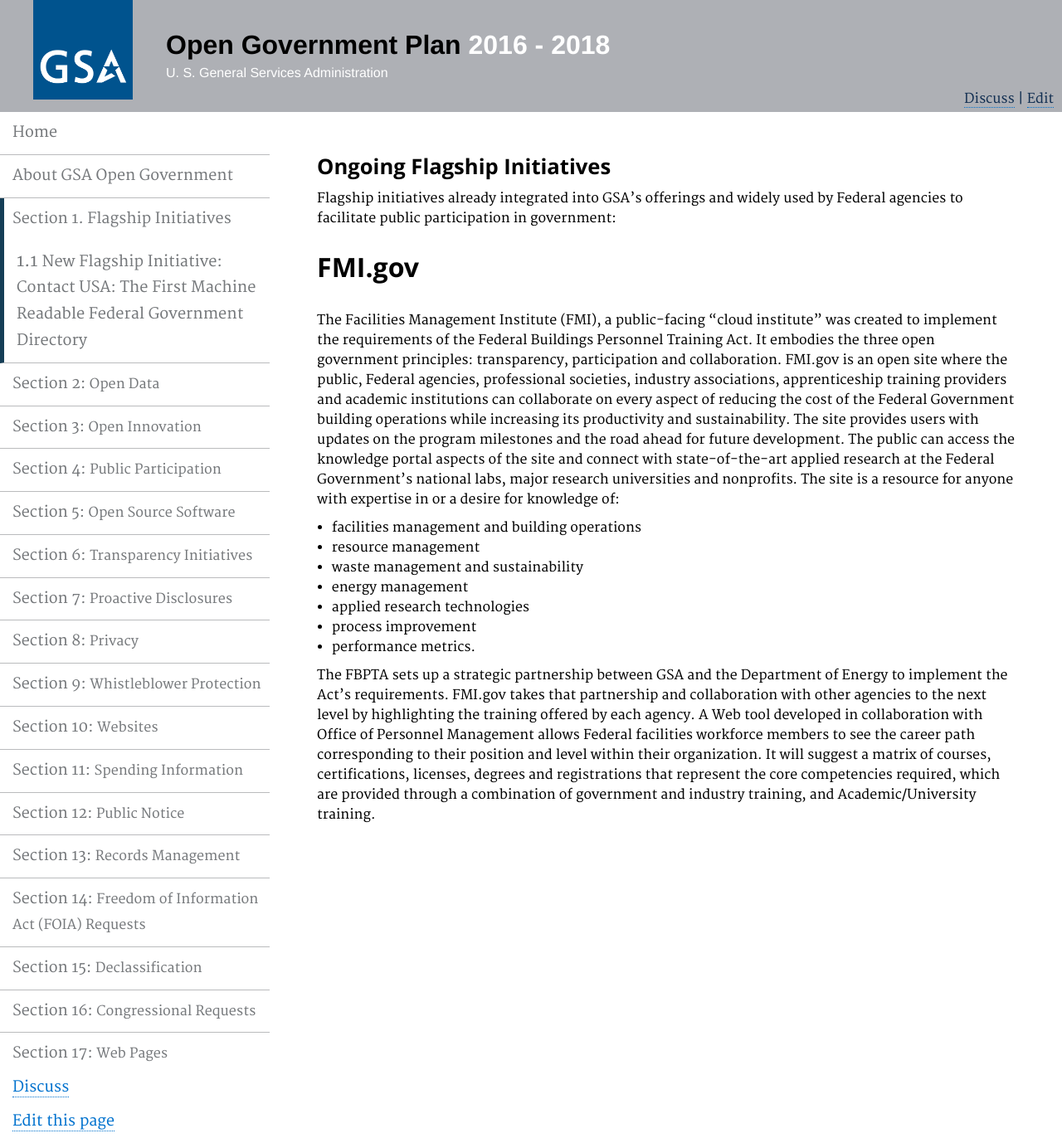
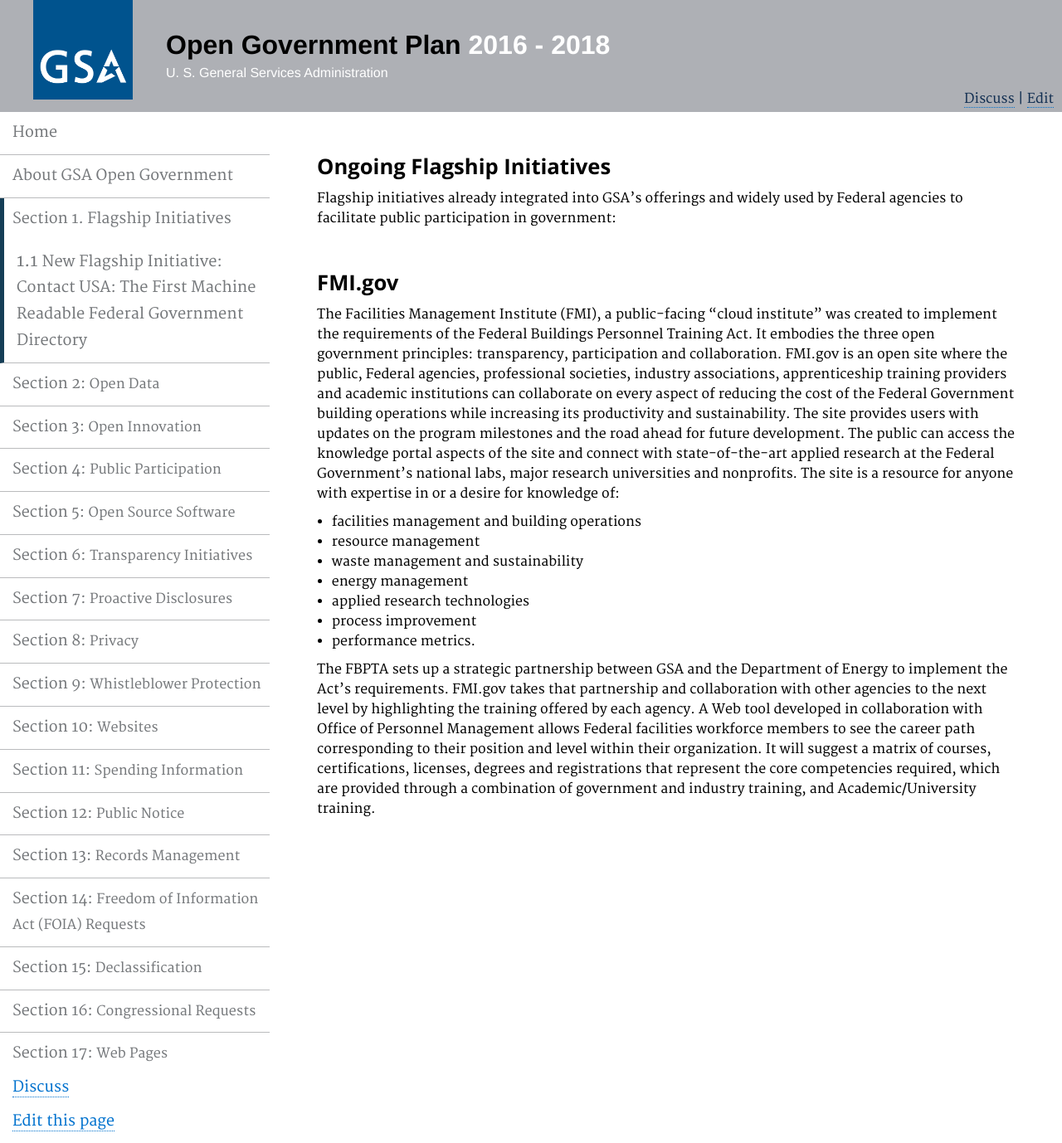
Before and after one commit to GSA/opengovplan, a Jekyll site: the page built from pages/ongoingflagship.md, in a window 1280 px wide. Shown: the whole page at 83% size. Built offline with Jekyll 4.4.1, drawn with Linux system fonts in a browser that asks for light colours.

```diff
--- a/pages/ongoingflagship.md
+++ b/pages/ongoingflagship.md
@@ -11,7 +11,7 @@ description: ""
 <p>Flagship initiatives already integrated into GSA’s offerings and
 widely used by Federal agencies to facilitate public participation in government:</p>
 
-# FMI.gov
+### FMI.gov
 The Facilities Management Institute (FMI), a public-facing “cloud institute” was created to implement the requirements of the Federal Buildings Personnel Training Act. It embodies the three open government principles: transparency, participation and collaboration. FMI.gov is an open site where the public, Federal agencies, professional societies, industry associations, apprenticeship training providers and academic institutions can collaborate on every aspect of reducing the cost of the Federal Government building operations while increasing its productivity and sustainability. The site provides users with updates on the program milestones and the road ahead for future development. The public can access the knowledge portal aspects of the site and connect with state-of-the-art applied research at the Federal Government’s national labs, major research universities and nonprofits. The site is a resource for anyone with expertise in or a desire for knowledge of:
 
 - facilities management and building operations
```
